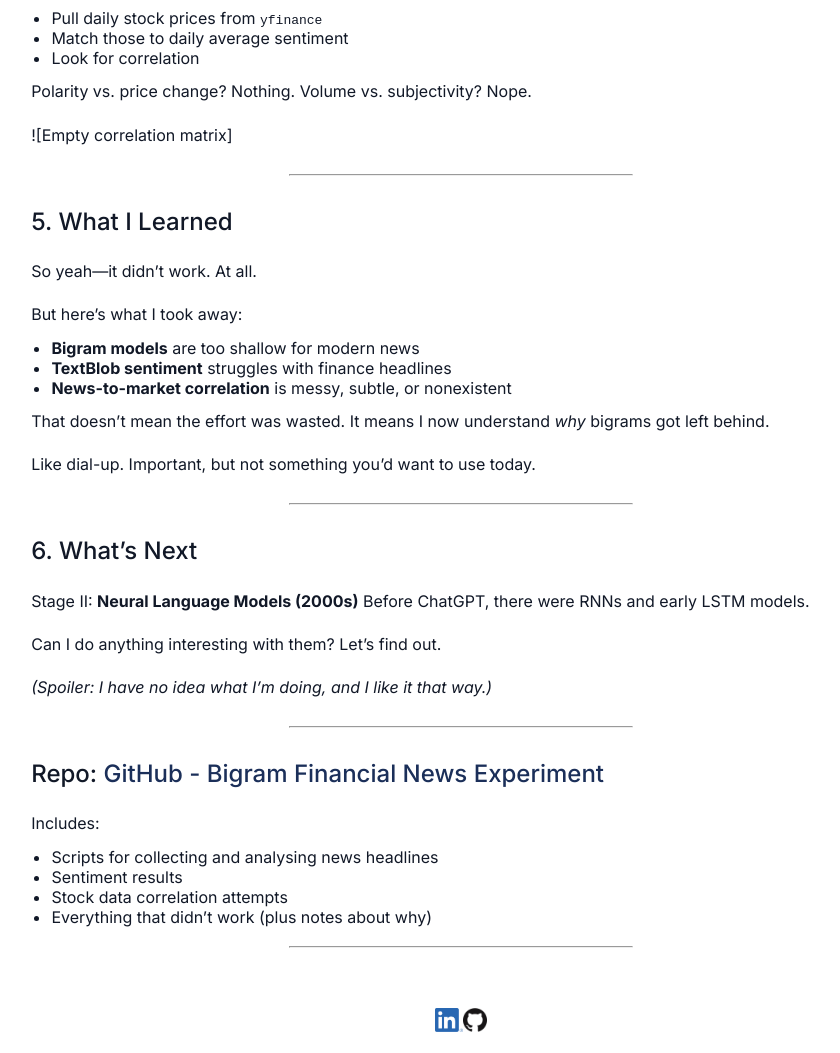
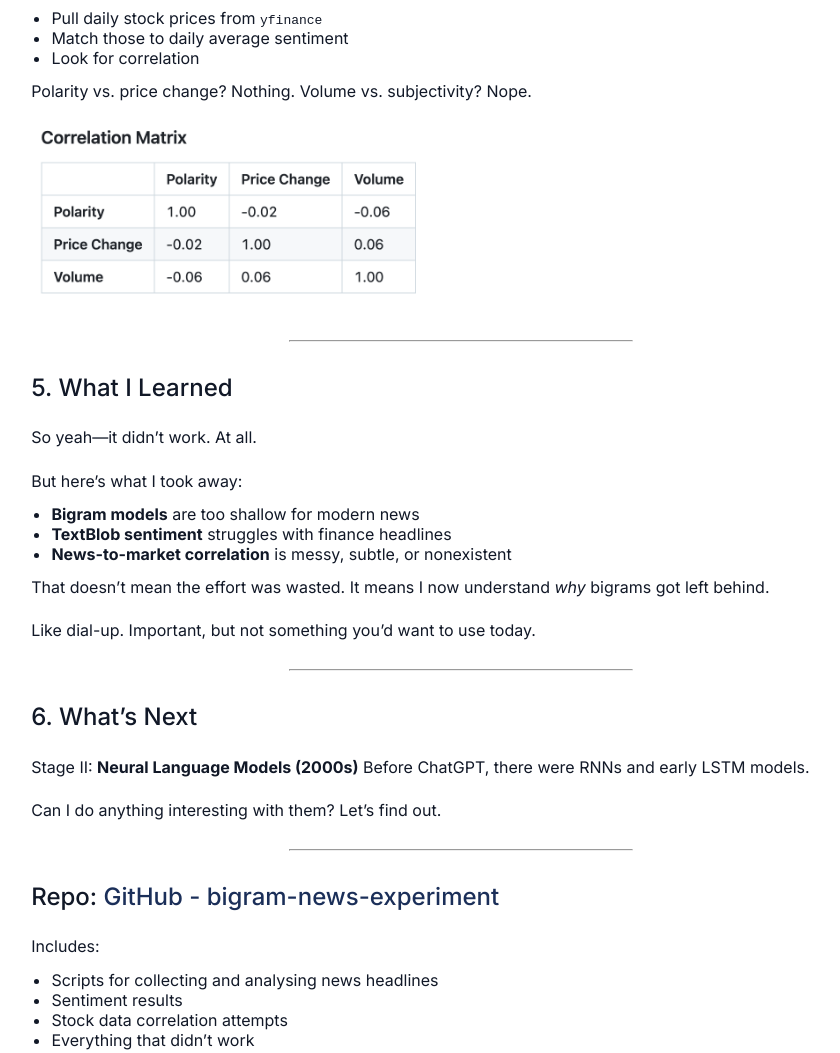
Before and after one commit to med4kat/DeltaKat, a plain HTML site: page Bigrams.html in a window 1280 px wide. Shown: the part 2270-3323 px from the top of the page, without its empty margins (179-1019 px from the left). Drawn offline with nearby package versions, Linux system fonts and the light colour scheme.

Commit message:
add corr matrix to post

```diff
--- a/Bigrams.html
+++ b/Bigrams.html
@@ -89,7 +89,7 @@
 <li>Look for correlation</li>
 </ul>
 <p>Polarity vs. price change? Nothing. Volume vs. subjectivity? Nope.</p>
-<p>![Empty correlation matrix]</p>
+<p><img width="400"alt="alt text" src="corr_matrix.png" /></p>
 <hr />
 <h2>5. What I Learned</h2>
 <p>So yeah—it didn’t work. At all.</p>
@@ -105,15 +105,14 @@
 <h2>6. What’s Next</h2>
 <p>Stage II: <strong>Neural Language Models (2000s)</strong> Before ChatGPT, there were RNNs and early LSTM models.</p>
 <p>Can I do anything interesting with them? Let’s find out.</p>
-<p><em>(Spoiler: I have no idea what I’m doing, and I like it that way.)</em></p>
 <hr />
-<h2>Repo: <a href="https://github.com/med4kat/financial-event-detection-bigrams">GitHub - Bigram Financial News Experiment</a></h2>
+<h2>Repo: <a href="https://github.com/med4kat/bigram-news-experiment">GitHub - bigram-news-experiment</a></h2>
 <p>Includes:</p>
 <ul>
 <li>Scripts for collecting and analysing news headlines</li>
 <li>Sentiment results</li>
 <li>Stock data correlation attempts</li>
-<li>Everything that didn’t work (plus notes about why)</li>
+<li>Everything that didn’t work</li>
 </ul>
 <hr />
     </section>
```
Also changed, not shown: corr_matrix.png (added).
